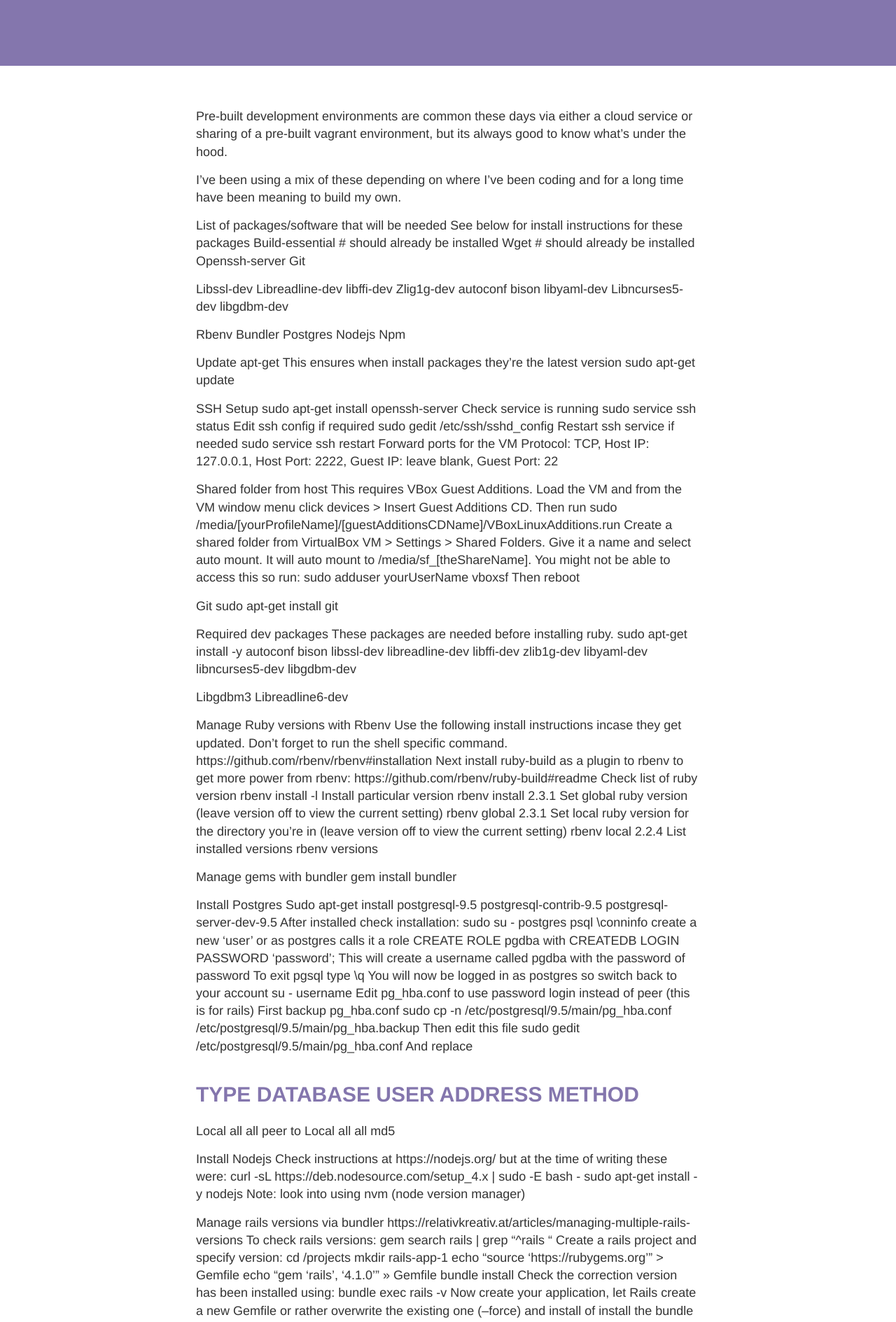
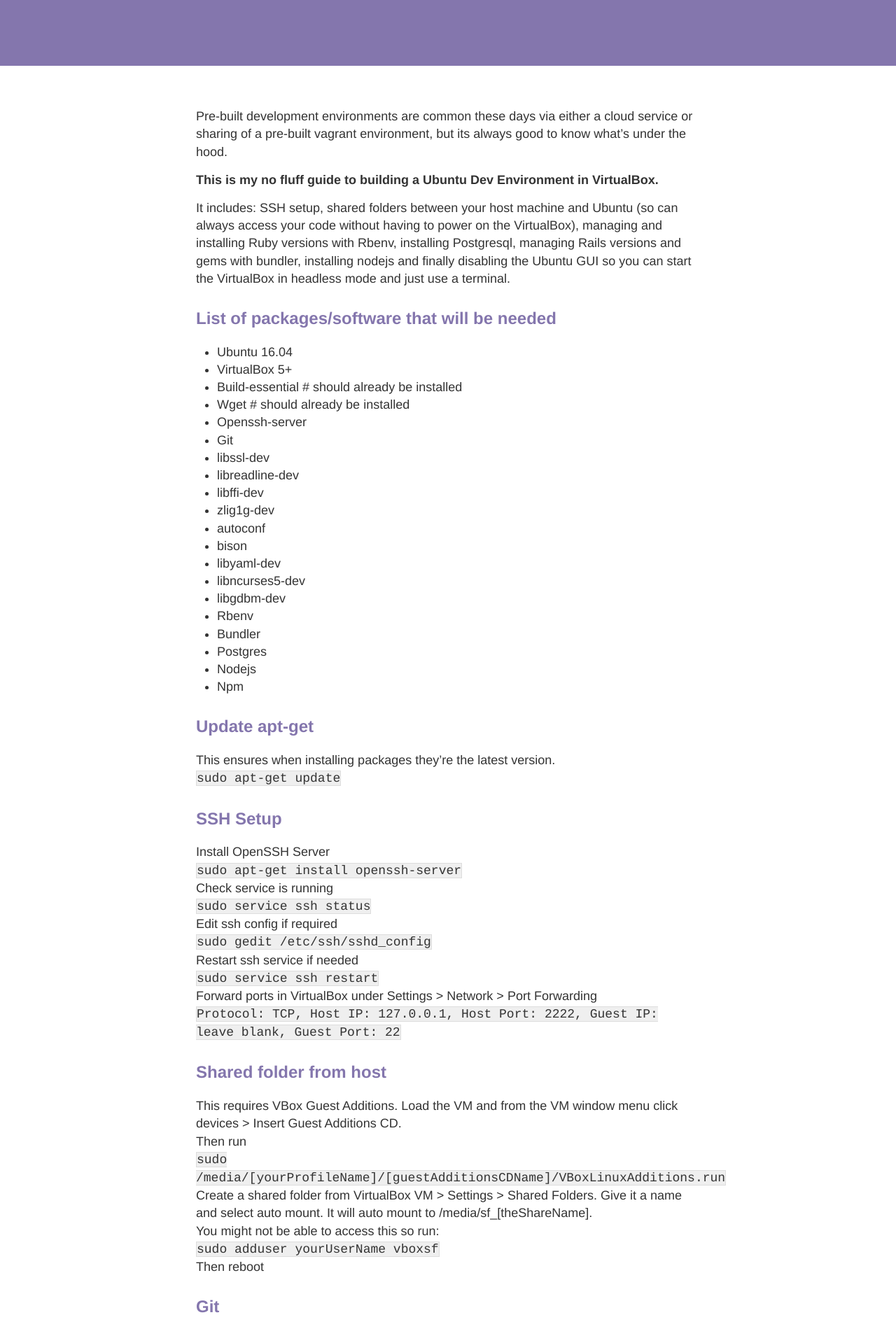
Before and after one commit to addstar34/addstar34.github.io, a Jekyll site: the page built from _posts/2016-07-29-ubuntu-dev-environment-setup.md, in a window 1280 px wide. Shown: the part 341-2230 px from the top of the page at 70% size. Built offline with Jekyll 4.4.1, drawn with Linux system fonts in a browser that asks for light colours; nearby versions of some CDN libraries; some of the changed text lies outside the part shown.

Commit message:
update blog

```diff
--- a/_posts/2016-07-29-ubuntu-dev-environment-setup.md
+++ b/_posts/2016-07-29-ubuntu-dev-environment-setup.md
@@ -6,159 +6,155 @@
 
 Pre-built development environments are common these days via either a cloud service or sharing of a pre-built vagrant environment, but its always good to know what's under the hood.
 
-I've been using a mix of these depending on where I've been coding and for a long time have been meaning to build my own.
+**This is my no fluff guide to building a Ubuntu Dev Environment in VirtualBox.**
 
-List of packages/software that will be needed
-See below for install instructions for these packages
-Build-essential # should already be installed
-Wget # should already be installed
-Openssh-server
-Git
-
-Libssl-dev
-Libreadline-dev
-libffi-dev
-Zlig1g-dev
-autoconf
-bison
-libyaml-dev
-Libncurses5-dev
-libgdbm-dev
-
-Rbenv
-Bundler
-Postgres
-Nodejs
-Npm
+It includes: SSH setup, shared folders between your host machine and Ubuntu (so can always access your code without having to power on the VirtualBox), managing and installing Ruby versions with Rbenv, installing Postgresql, managing Rails versions and gems with bundler, installing nodejs and finally disabling the Ubuntu GUI so you can start the VirtualBox in headless mode and just use a terminal.
 
 
-Update apt-get
-This ensures when install packages they’re the latest version
-sudo apt-get update
+## List of packages/software that will be needed
+- Ubuntu 16.04
+- VirtualBox 5+
+- Build-essential # should already be installed
+- Wget # should already be installed
+- Openssh-server
+- Git
+- libssl-dev
+- libreadline-dev
+- libffi-dev
+- zlig1g-dev
+- autoconf
+- bison
+- libyaml-dev
+- libncurses5-dev
+- libgdbm-dev
+- Rbenv
+- Bundler
+- Postgres
+- Nodejs
+- Npm
 
-SSH Setup
-sudo apt-get install openssh-server
+## Update apt-get
+This ensures when installing packages they’re the latest version.
+`sudo apt-get update`
+
+## SSH Setup
+Install OpenSSH Server
+`sudo apt-get install openssh-server`
 Check service is running
-sudo service ssh status
+`sudo service ssh status`
 Edit ssh config if required
-sudo gedit /etc/ssh/sshd_config
+`sudo gedit /etc/ssh/sshd_config`
 Restart ssh service if needed
-sudo service ssh restart
-Forward ports for the VM
-Protocol: TCP, Host IP: 127.0.0.1, Host Port: 2222, Guest IP: leave blank, Guest Port: 22
+`sudo service ssh restart`
+Forward ports in VirtualBox under Settings > Network > Port Forwarding
+`Protocol: TCP, Host IP: 127.0.0.1, Host Port: 2222, Guest IP: leave blank, Guest Port: 22`
 
-Shared folder from host
+## Shared folder from host
 This requires VBox Guest Additions. Load the VM and from the VM window menu click devices > Insert Guest Additions CD.
 Then run
-sudo /media/[yourProfileName]/[guestAdditionsCDName]/VBoxLinuxAdditions.run
+`sudo /media/[yourProfileName]/[guestAdditionsCDName]/VBoxLinuxAdditions.run`
 Create a shared folder from VirtualBox VM > Settings > Shared Folders. Give it a name and select auto mount. It will auto mount to /media/sf_[theShareName].
 You might not be able to access this so run:
-sudo adduser yourUserName vboxsf
+`sudo adduser yourUserName vboxsf`
 Then reboot
 
-Git
-sudo apt-get install git
+## Git
+Install Git
+`sudo apt-get install git`
 
-Required dev packages
+## Required dev packages
 These packages are needed before installing ruby.
-sudo apt-get install -y autoconf bison libssl-dev libreadline-dev libffi-dev zlib1g-dev libyaml-dev libncurses5-dev libgdbm-dev
+`sudo apt-get install -y autoconf bison libssl-dev libreadline-dev libffi-dev zlib1g-dev libyaml-dev libncurses5-dev libgdbm-dev`
 
-Libgdbm3
-Libreadline6-dev
-
-
-Manage Ruby versions with Rbenv
-Use the following install instructions incase they get updated. Don’t forget to run the shell specific command.
+## Manage Ruby versions with Rbenv
+Use the following install instructions in case they get updated. Don’t forget to run the shell specific command.
 https://github.com/rbenv/rbenv#installation
 Next install ruby-build as a plugin to rbenv to get more power from rbenv:
 https://github.com/rbenv/ruby-build#readme
 Check list of ruby version
-rbenv install -l
+`rbenv install -l`
 Install particular version
-rbenv install 2.3.1
+`rbenv install 2.3.1`
 Set global ruby version (leave version off to view the current setting)
-rbenv global 2.3.1
+`rbenv global 2.3.1`
 Set local ruby version for the directory you’re in (leave version off to view the current setting)
-rbenv local 2.2.4
+`rbenv local 2.2.4`
 List installed versions
-rbenv versions
+`rbenv versions`
 
-Manage gems with bundler
-gem install bundler
+## Manage gems with bundler
+Install Bundler
+`gem install bundler`
 
-Install Postgres
-Sudo apt-get install postgresql-9.5 postgresql-contrib-9.5 postgresql-server-dev-9.5
+## PostgreSQL
+Install Postresql
+`Sudo apt-get install postgresql-9.5 postgresql-contrib-9.5 postgresql-server-dev-9.5`
 After installed check installation:
-sudo su - postgres
-psql
-\conninfo
+`sudo su - postgres`
+`psql`
+`\conninfo`
 create a new ‘user’ or as postgres calls it a role
-CREATE ROLE pgdba with CREATEDB LOGIN PASSWORD ‘password’;
+`CREATE ROLE pgdba with CREATEDB LOGIN PASSWORD ‘password’;`
 This will create a username called pgdba with the password of password
 To exit pgsql type
-\q
+`\q`
 You will now be logged in as postgres so switch back to your account
-su - username
+`su - username`
 Edit pg_hba.conf to use password login instead of peer (this is for rails)
 First backup pg_hba.conf
-sudo cp -n /etc/postgresql/9.5/main/pg_hba.conf /etc/postgresql/9.5/main/pg_hba.backup
+`sudo cp -n /etc/postgresql/9.5/main/pg_hba.conf /etc/postgresql/9.5/main/pg_hba.backup`
 Then edit this file
-sudo gedit /etc/postgresql/9.5/main/pg_hba.conf
+`sudo gedit /etc/postgresql/9.5/main/pg_hba.conf`
 And replace
-# TYPE DATABASE USER ADDRESS METHOD
-Local all all peer
+`## TYPE DATABASE USER ADDRESS METHOD`
+`Local all all peer`
 to
-Local all all md5
+`Local all all md5`
 
-Install Nodejs
+## Install Nodejs
 Check instructions at https://nodejs.org/ but at the time of writing these were:
-curl -sL https://deb.nodesource.com/setup_4.x | sudo -E bash -
-sudo apt-get install -y nodejs
-Note: look into using nvm (node version manager)
+`curl -sL https://deb.nodesource.com/setup_4.x | sudo -E bash -`
+`sudo apt-get install -y nodejs`
+Note to self: look into using nvm (node version manager)
 
-Manage rails versions via bundler
-https://relativkreativ.at/articles/managing-multiple-rails-versions
-To check rails versions:
-gem search rails | grep “^rails “
-Create a rails project and specify version:
-cd /projects
-mkdir rails-app-1
-echo “source ‘https://rubygems.org’” > Gemfile
-echo “gem ‘rails’, ‘4.1.0’” >> Gemfile
-bundle install
-Check the correction version has been installed using:
-bundle exec rails -v
-Now create your application, let Rails create a new Gemfile or rather overwrite the existing one (--force) and install of install the bundle (--skip-bundle) update it manually:
-bundle exec rails new . --force --skip-bundle --database=postgresql
-bundle update
-Note: older version weren’t always rails new if the command fails.
+## Manage rails versions via bundler
+Create a rails project and specify version
+`cd /projects`
+`mkdir rails-app-1`
+`echo "source 'https://rubygems.org'" > Gemfile`
+`echo "gem 'rails', '5.0'" >> Gemfile`
+`bundle install`
+Check the correction version has been installed using
+`bundle exec rails -v`
+Now create your application. Use --force to overwrite the existing Gemfile and --skip-bundle so you can manually run it later and --database=postgresql to use postgres.
+`bundle exec rails new . --force --skip-bundle --database=postgresql`
+`bundle update`
 Update database.yml to use the postgres user pgdba and password set in the postgres section.
 Create the databases
-Rake db:create:all or rails db:create:all
-Before starting the rails server forward a port in VM:
-Protocol: TCP, Host IP: leave blank, Host Port: 3030, Guest IP: leave blank, Guest Port: 3000
-Start rails server like so
-rails s -b 0.0.0.0
+`Rake db:create:all` or `rails db:create:all`
+Before starting the rails server forward a port in VirtualBox
+`Protocol: TCP, Host IP: leave blank, Host Port: 3030, Guest IP: leave blank, Guest Port: 3000`
+Start rails server setting the IP address
+`rails s -b 0.0.0.0`
 
-Do the above steps again to create another project with a different version. Then you can check versions using:
-gem list --local
+You can repeat these steps to create another project with a different rails version.
 
-Disable Ubuntu GUI
+## Disable Ubuntu GUI
 From within the Ubuntu Gui
 First make a backup
-sudo cp -n /etc/default/grub /etc/default/grub.orig
+`sudo cp -n /etc/default/grub /etc/default/grub.orig`
 Then if you need to revert run:
-sudo mv /etc/default/grub.orig /etc/default/grub && sudo update-grub
+`sudo mv /etc/default/grub.orig /etc/default/grub && sudo update-grub`
 Edit bootloader
-sudo gedit /etc/default/grub
+`sudo gedit /etc/default/grub`
 Edit this line:
-GRUB_CMDLINE_LINUX_DEFAULT=”quiet splash”
+`GRUB_CMDLINE_LINUX_DEFAULT="quiet splash"`
 To this:
-GRUB_CMDLINE_LINUX_DEFAULT=”text”
+`GRUB_CMDLINE_LINUX_DEFAULT="text"`
 Tell systemd to not load the graphical login manager
-sudo systemctl enable multi-user.target --force
-sudo systemctl set-default multi-user.target
+`sudo systemctl enable multi-user.target --force`
+`sudo systemctl set-default multi-user.target`
 To start the GUI from this state from the VM terminal run
-sudo /etc/init.d/lightdm start
+`sudo /etc/init.d/lightdm start`
 
 From now on when starting the vm start it in headless mode.
--- a/_sass/_highlights.scss
+++ b/_sass/_highlights.scss
@@ -7,7 +7,7 @@
   // -webkit-box-shadow: 3px 3px rgba(0,0,0,0.1);
   // box-shadow: 3px 3px rgba(0,0,0,0.1);
   margin: 20px 0 20px 0;
-  overflow: scroll;
+  overflow-x: scroll;
 }
 
 .highlighter-rouge {
```
Also changed, not shown: _posts/2016-01-13-rails-nested-content-tag.md (+3 -1 lines).
